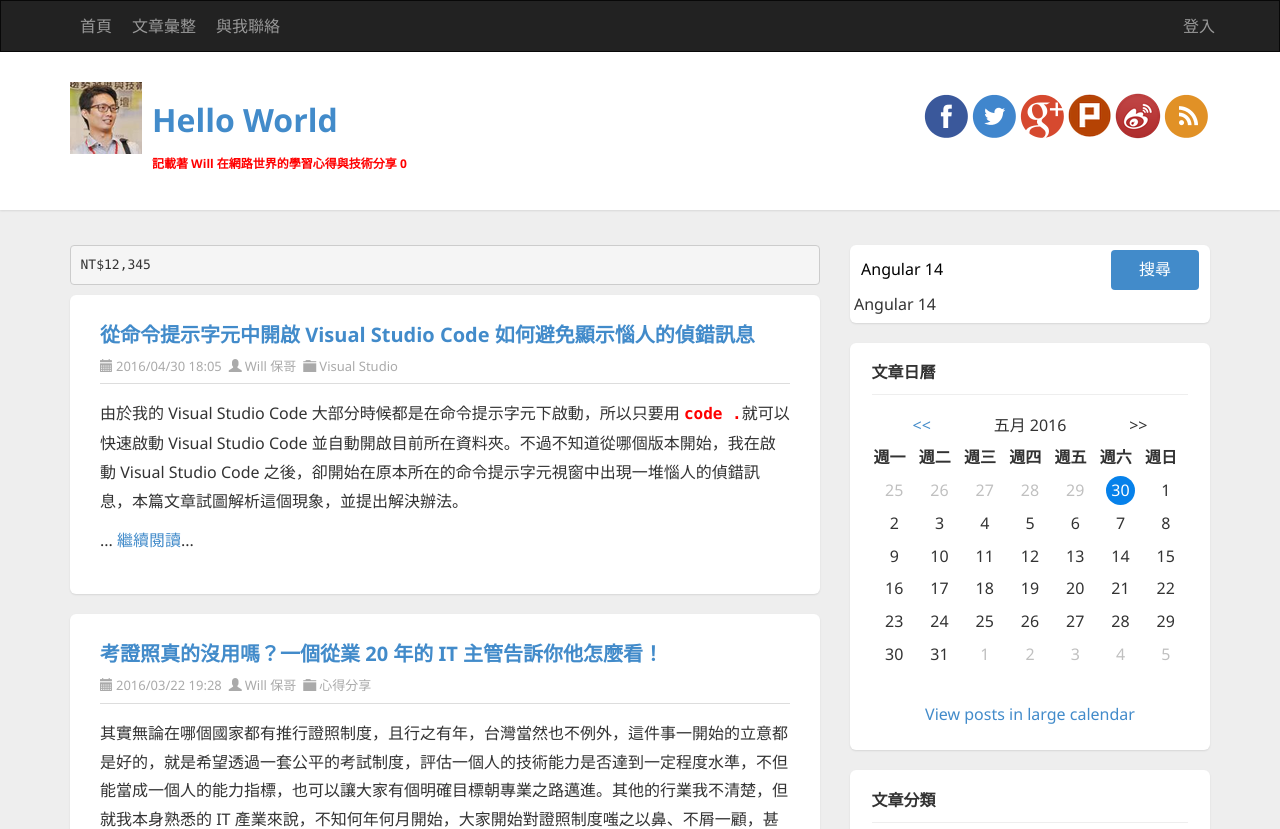
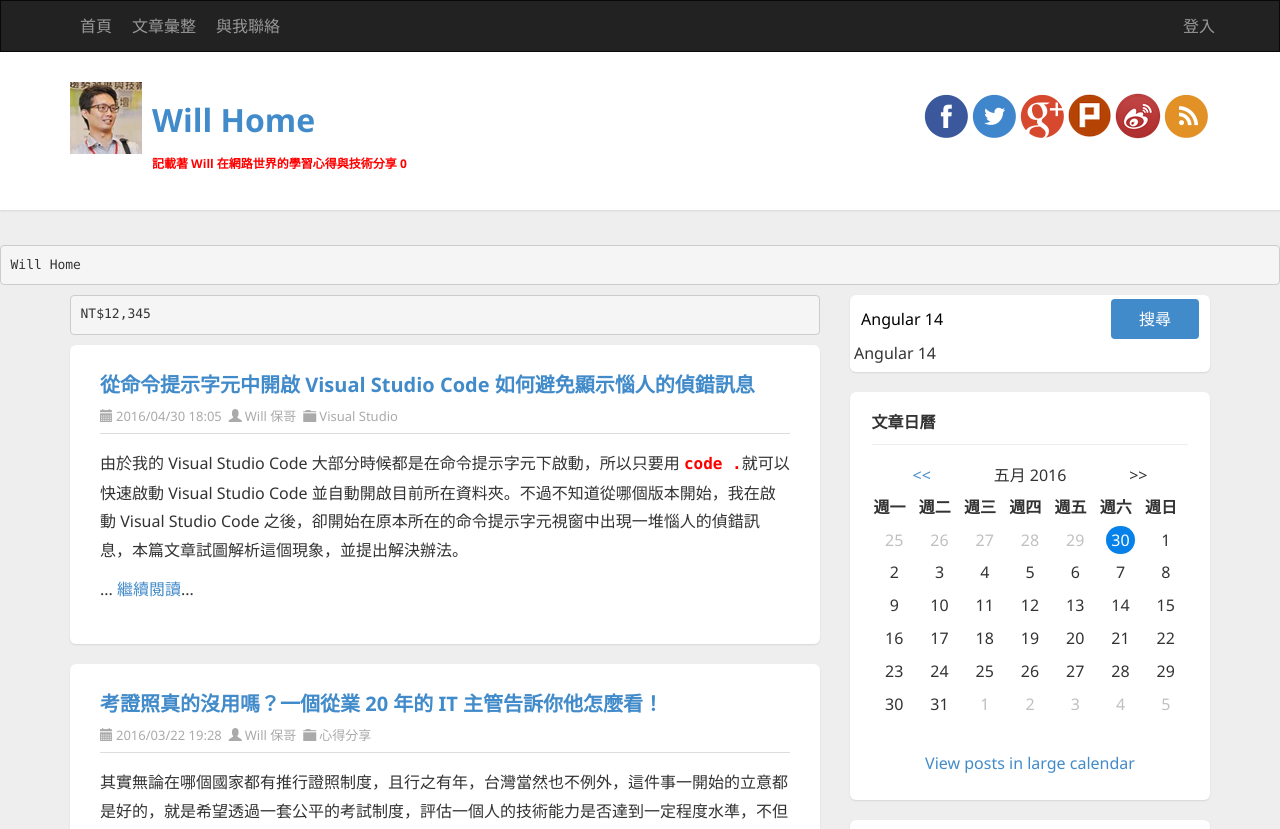
Before and after one commit to coolrare/sunnet-ng-14, an Angular app: page / in a window 1280 px wide. Shown: the top 829 px of the page. Built offline with nearby package versions, Linux system fonts and the light colour scheme.

Commit message:
示範 @Input() 與 @Output() 寫法

```diff
--- a/src/app/app.component.html
+++ b/src/app/app.component.html
@@ -1,4 +1,6 @@
-<app-header></app-header>
+<app-header [sitename]="title" (titleChanged)="title=$event"></app-header>
+
+<pre>{{title}}</pre>
 
 <!-- CONTAINER START-->
 <section class="container">
--- a/src/app/app.component.ts
+++ b/src/app/app.component.ts
@@ -8,6 +8,8 @@ import { Article } from '../interfaces/article';
   styleUrls: ['./app.component.css']
 })
 export class AppComponent implements OnInit {
+
+  title = 'Will Home';
 
   keyword = 'Angular 14';
 
--- a/src/app/header/header.component.ts
+++ b/src/app/header/header.component.ts
@@ -1,4 +1,4 @@
-import { Component, OnInit } from '@angular/core';
+import { Component, EventEmitter, Input, OnInit, Output } from '@angular/core';
 
 @Component({
   selector: 'app-header',
@@ -7,7 +7,11 @@ import { Component, OnInit } from '@angular/core';
 })
 export class HeaderComponent implements OnInit {
 
+  @Input()
   sitename = 'Hello World';
+
+  @Output()
+  titleChanged = new EventEmitter<string>();
 
   counter = 0;
 
@@ -17,7 +21,8 @@ export class HeaderComponent implements OnInit {
   }
 
   changeTitle(newTitle: string) {
-    this.sitename = newTitle;
+    this.titleChanged.emit(newTitle);
+
     this.counter++;
   }
 
```
